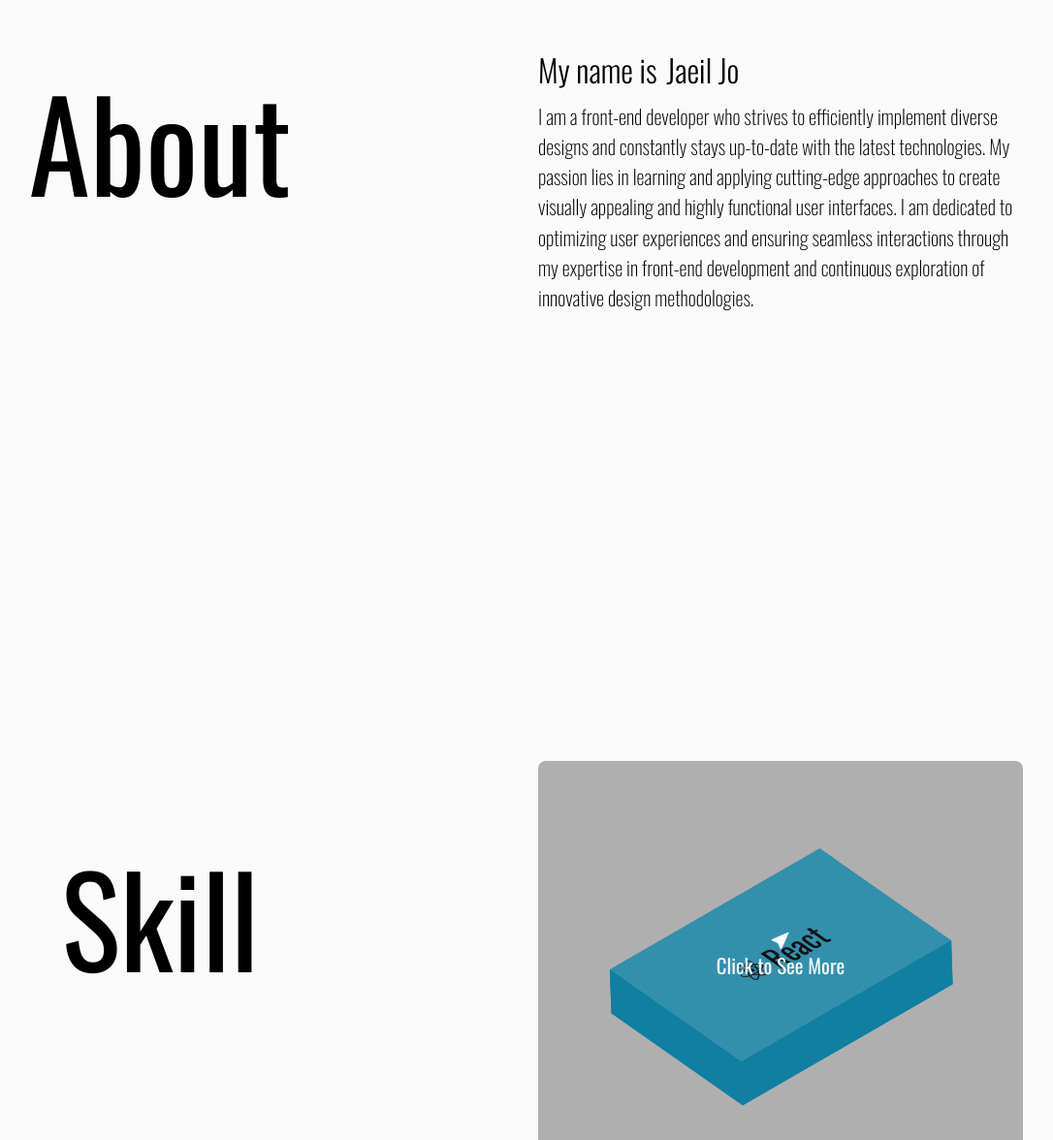
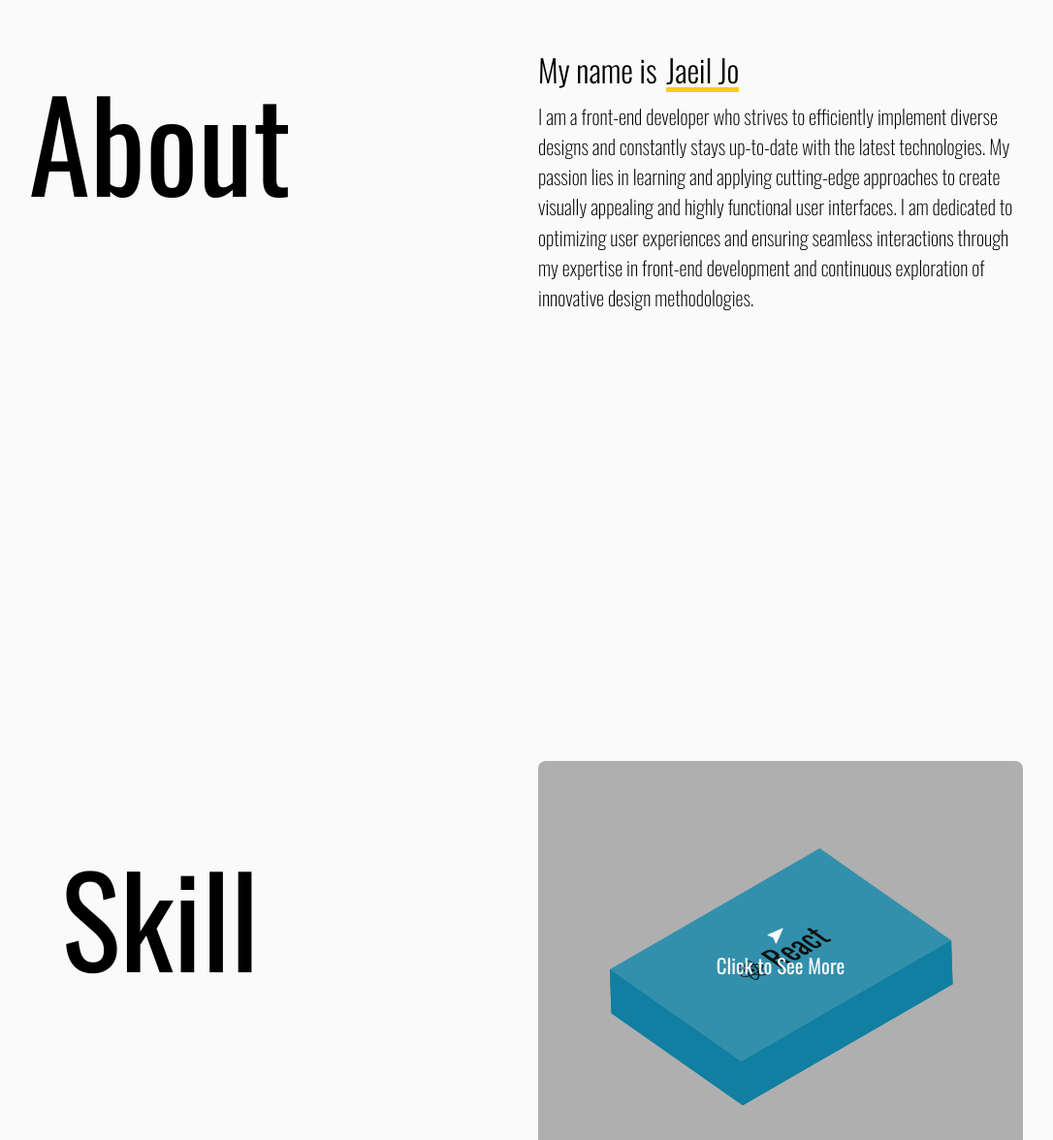
Before and after one commit to JaeilJO/portfolio, a Next.js app: page / in a window 1280 px wide. Shown: the part 1015-2191 px from the top of the page at 97% size, without its empty margins (155-1241 px from the left). Built offline with nearby package versions, Linux system fonts and the light colour scheme.

Commit message:
refactor : fixed response Error

```diff
--- a/src/components/Section/index.tsx
+++ b/src/components/Section/index.tsx
@@ -4,10 +4,20 @@ import { LegacyRef, MutableRefObject, useEffect, useRef } from 'react';
 function Section({ id, content }: Pick<SectionType, 'id' | 'content'>) {
     const wrapRef = useRef<HTMLElement | null>(null);
 
-    useEffect(() => {
+    const updateHeight = () => {
         if (wrapRef.current) {
             wrapRef.current.style.height = window.innerHeight + 'px';
         }
+    };
+
+    useEffect(() => {
+        updateHeight();
+
+        window.addEventListener('resize', updateHeight);
+
+        return () => {
+            window.removeEventListener('resize', updateHeight);
+        };
     }, []);
     return (
         <section ref={wrapRef} className="w-screen " id={id}>
--- a/src/components/Sections/AboutSection/index.tsx
+++ b/src/components/Sections/AboutSection/index.tsx
@@ -13,11 +13,21 @@ function AboutSection() {
             <CommonLeftText title="About" />
             <CommonRightContentWrapper>
                 <div className="w-full h-full break-words   font-thin max-sm:text-[1.2rem] text-[1.3rem] flex flex-col gap-2 max-sm:justify-start justify-center ">
-                    <div className="text-[2rem] font-light max-sm:text-center">
+                    <div className="text-[2rem] font-light max-sm:px-3">
                         <span className="mr-[0.3em]">My name is</span>
-                        <span>Jaeil Jo</span>
+                        <span
+                            className={`relative before:content-[""]  before:absolute before:bottom-0 before:left-0 before:bg-yellow-400 before:duration-500 ease-out ${
+                                inView ? `before:w-[100%]` : `before:w-[0%]`
+                            } before:h-[5px] `}
+                        >
+                            Jaeil Jo
+                        </span>
                     </div>
-                    <div className="max-sm:text-center max-sm:px-1">
+                    <div
+                        className={`relative duration-1000 ease-out ${
+                            inView ? `-translate-x-0 opacity-1` : `-translate-x-full opacity-0`
+                        } max-sm:px-3 delay-300`}
+                    >
                         I am a front-end developer who strives to efficiently implement diverse designs and constantly
                         stays up-to-date with the latest technologies. My passion lies in learning and applying
                         cutting-edge approaches to create visually appealing and highly functional user interfaces. I am
--- a/src/components/Sections/SkillSection/index.tsx
+++ b/src/components/Sections/SkillSection/index.tsx
@@ -40,7 +40,7 @@ function SkillSection() {
             <CommonRightContentWrapper>
                 <div className="relative w-full h-full ">
                     <button
-                        className="absolute z-20 w-full h-full max-sm:h-[60vw] max-sm:max-h-[250px] max-sm:min-h-[200px]"
+                        className="absolute z-20 w-full h-full max-sm:h-[70vw] max-sm:max-h-[300px] max-sm:min-h-[230px]"
                         onClick={rightClick}
                     >
                         {clicked ? (
@@ -49,7 +49,7 @@ function SkillSection() {
                             <div className="relative flex items-center justify-center w-full h-full ">
                                 <div className="absolute w-full h-full bg-black rounded-lg opacity-30" />
                                 <div className="relative text-[1.3rem] flex flex-col items-center text-neutral-50">
-                                    <div>
+                                    <div className="animate-section_skill_click_animation">
                                         <BsFillCursorFill />
                                     </div>
                                     <div>Click to See More</div>
```
